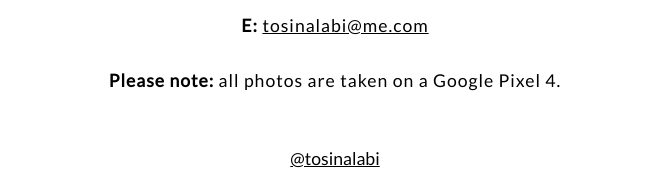
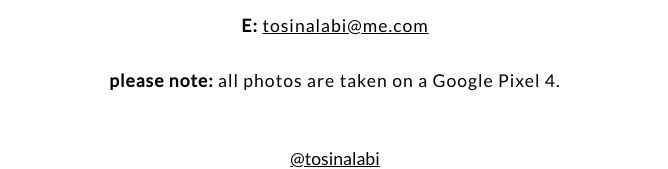
Before and after one commit to rufaik/bytosin, a React (Create React App) app: page /Contact in a window 1280 px wide. Shown: the part 1193-1362 px from the top of the page, without its empty margins (305-973 px from the left). Built offline with nearby package versions, Linux system fonts and the light colour scheme.

Commit message:
archive13

```diff
--- a/src/Pages/Archive.css
+++ b/src/Pages/Archive.css
@@ -64,7 +64,7 @@
   }
 }
 
-@media only screen and (max-width: 400px) {
+@media only screen and (max-width: 450px) {
   .arcrow {
     height:17vh;
   }
--- a/src/Pages/Contact.js
+++ b/src/Pages/Contact.js
@@ -62,7 +62,7 @@ const Contact = () => {
 
               <p><b style={{textDecoration:"none"}}>E:</b> <span style={{textDecoration:"underline"}} >tosinalabi@me.com</span></p>
 
-              <p><b>Please note:</b> all photos are taken on a Google Pixel 4.</p>
+              <p><b>please note:</b> all photos are taken on a Google Pixel 4.</p>
         </div>
         <a href="https://instagram.com/tosinalabi?igshid=zz626ehwo1lz">
              <p className='instatext'> @tosinalabi</p>
```
